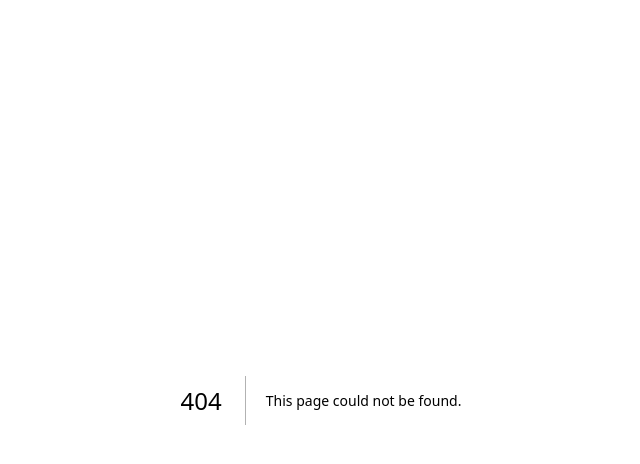
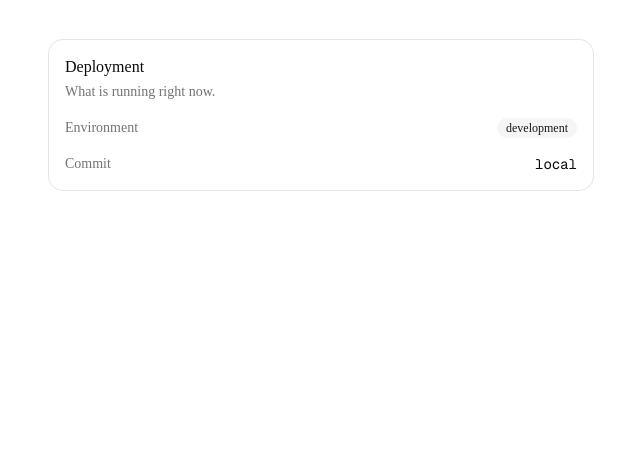
Before and after one commit to vaibhavmule/plank-fde-training, a Next.js app: page /settings in a window 1280 px wide. Before the commit this address had no page. Shown: the top 464 px of the page, without its empty margins (319-959 px from the left). Built offline with nearby package versions, Linux system fonts and the light colour scheme.

Commit message:
feat: add settings page showing deployment

```diff
--- /dev/null
+++ b/src/app/settings/page.tsx
@@ -0,0 +1,38 @@
+import { Badge } from "@/components/ui/badge";
+import {
+  Card,
+  CardContent,
+  CardDescription,
+  CardHeader,
+  CardTitle,
+} from "@/components/ui/card";
+import { config } from "@/lib/config";
+
+export const metadata = { title: "Settings · WorkBot" };
+
+export default function SettingsPage() {
+  const isProduction = config.environment === "production";
+
+  return (
+    <main className="mx-auto w-full max-w-xl px-4 py-10">
+      <Card>
+        <CardHeader>
+          <CardTitle>Deployment</CardTitle>
+          <CardDescription>What is running right now.</CardDescription>
+        </CardHeader>
+        <CardContent className="flex flex-col gap-4">
+          <div className="flex items-center justify-between gap-4">
+            <span className="text-muted-foreground text-sm">Environment</span>
+            <Badge variant={isProduction ? "default" : "secondary"}>
+              {config.environment}
+            </Badge>
+          </div>
+          <div className="flex items-center justify-between gap-4">
+            <span className="text-muted-foreground text-sm">Commit</span>
+            <code className="font-mono text-sm">{config.commit}</code>
+          </div>
+        </CardContent>
+      </Card>
+    </main>
+  );
+}
```
